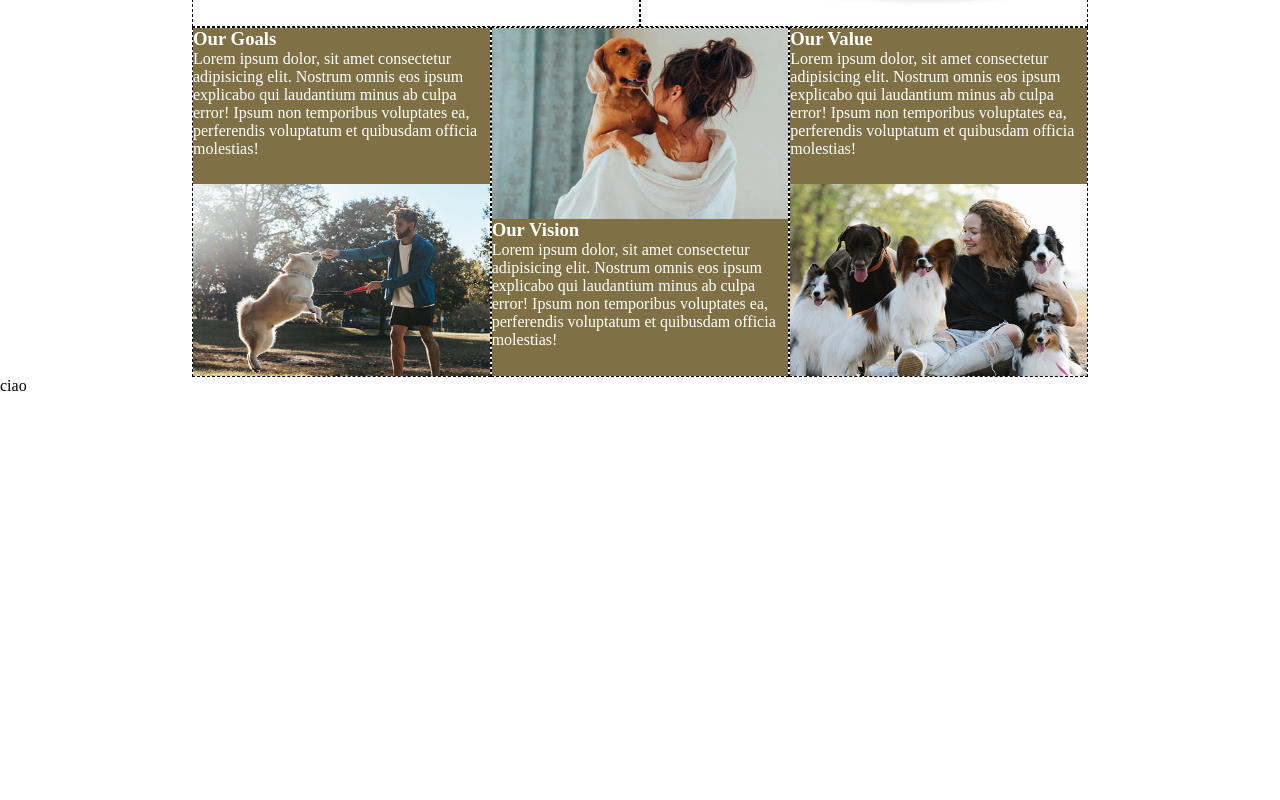
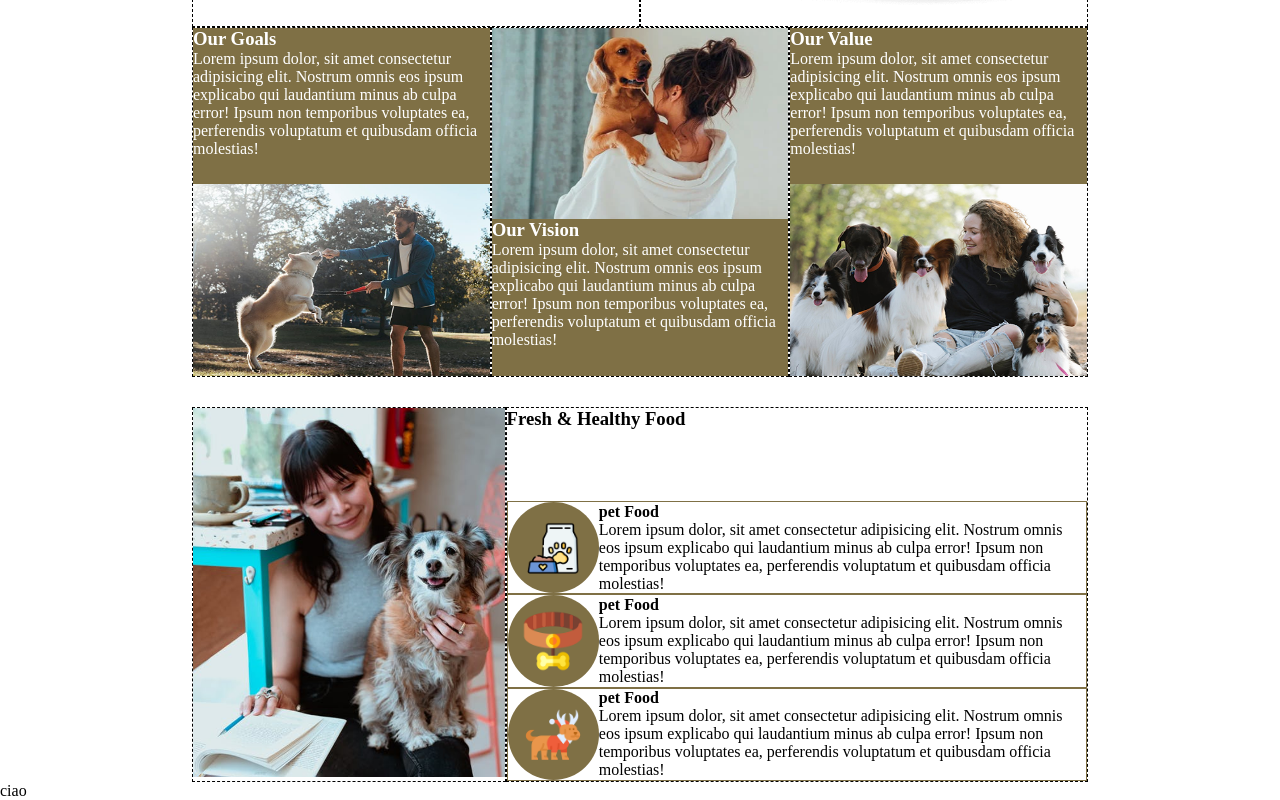
Before and after one commit to FraCuboni/proj-html-vuejs, a Vue app: page /about in a window 1280 px wide. Shown: the part 840-1640 px from the top of the page. Before the commit the page ends 1235 px from the top, so only its background shows below. Built offline with nearby package versions, Linux system fonts and the light colour scheme.

Commit message:
feat: created fresh & ealthy food container css base

```diff
--- a/src/components/pages/AppAbout.vue
+++ b/src/components/pages/AppAbout.vue
@@ -97,6 +97,66 @@ export default{
   </div>
 
   <!-- OUR STORY -->
+   <div class="container">
+   </div>
+
+  <!-- FRESH & HEALTHY FOOD -->
+   <div class="container fne">
+
+    <!-- img -->
+    <div class="box">
+      <img src="/public/img/AppAbout/food.png" alt="">
+    </div>
+
+    <!-- paragraph -->
+     <div class="box paragraph">
+      <h3>Fresh & Healthy Food</h3>
+
+      <!-- card -->
+      <div class="card">
+
+        <!-- img -->
+         <div class="img-box">
+          <img src="/public/img/AppAbout/pet_food.png" alt="">
+         </div>
+        <!-- txt -->
+         <div class="txt">
+          <h4>pet Food</h4>
+          <p>{{ store.lorem }}</p>
+         </div>
+      </div>
+
+      <!-- card -->
+      <div class="card">
+
+        <!-- img -->
+         <div class="img-box">
+          <img src="/public/img/AppAbout/pet_accessories.png" alt="">
+         </div>
+        <!-- txt -->
+         <div class="txt">
+          <h4>pet Food</h4>
+          <p>{{ store.lorem }}</p>
+         </div>
+      </div>
+
+      <!-- card -->
+      <div class="card">
+
+        <!-- img -->
+         <div class="img-box">
+          <img src="/public/img/AppAbout/pet_clothes.png" alt="">
+         </div>
+        <!-- txt -->
+         <div class="txt">
+          <h4>pet Food</h4>
+          <p>{{ store.lorem }}</p>
+         </div>
+      </div>
+
+     </div>
+   </div>
+
 </template>
 
 <style lang="scss" scoped>
@@ -126,6 +186,43 @@ export default{
   }
 }
 
+.container.fne{
+  .box{
+    width: 35%;
+
+  }
+
+  .paragraph{
+    width: 65%;
+
+    h3{
+      height: 25%;
+    }
+
+    .card{
+      display: flex;
+      align-items: center;
+      border: 1px solid $brown;
+      height: 25%;
+
+      .img-box{
+        height: 100%;
+        background-color: $brown;
+        aspect-ratio: 1/1;
+        border-radius: 50%;
+
+        display: flex;
+        justify-content: center;
+        align-items: center;
+        img{
+          width: 70%;
+        }
+      }
+    }
+  }
+
+}
+
 
 
 </style>
```
